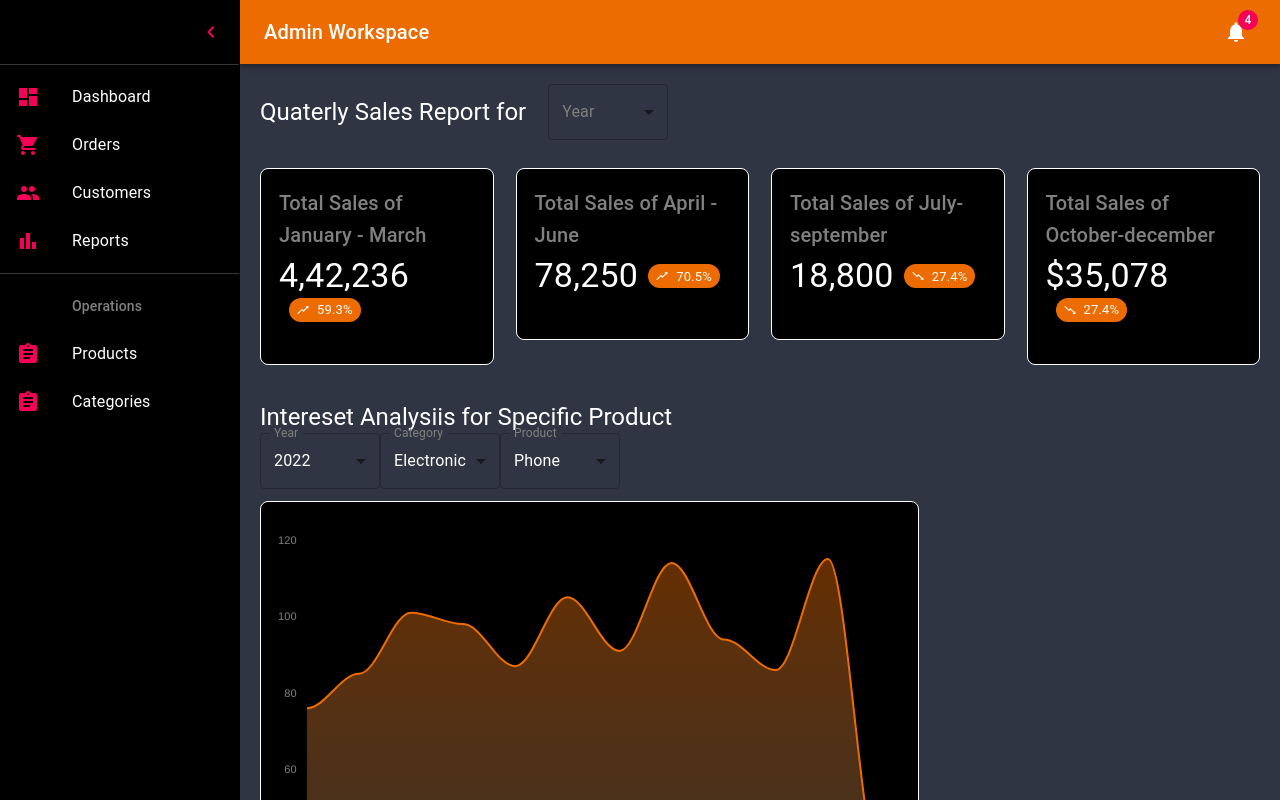
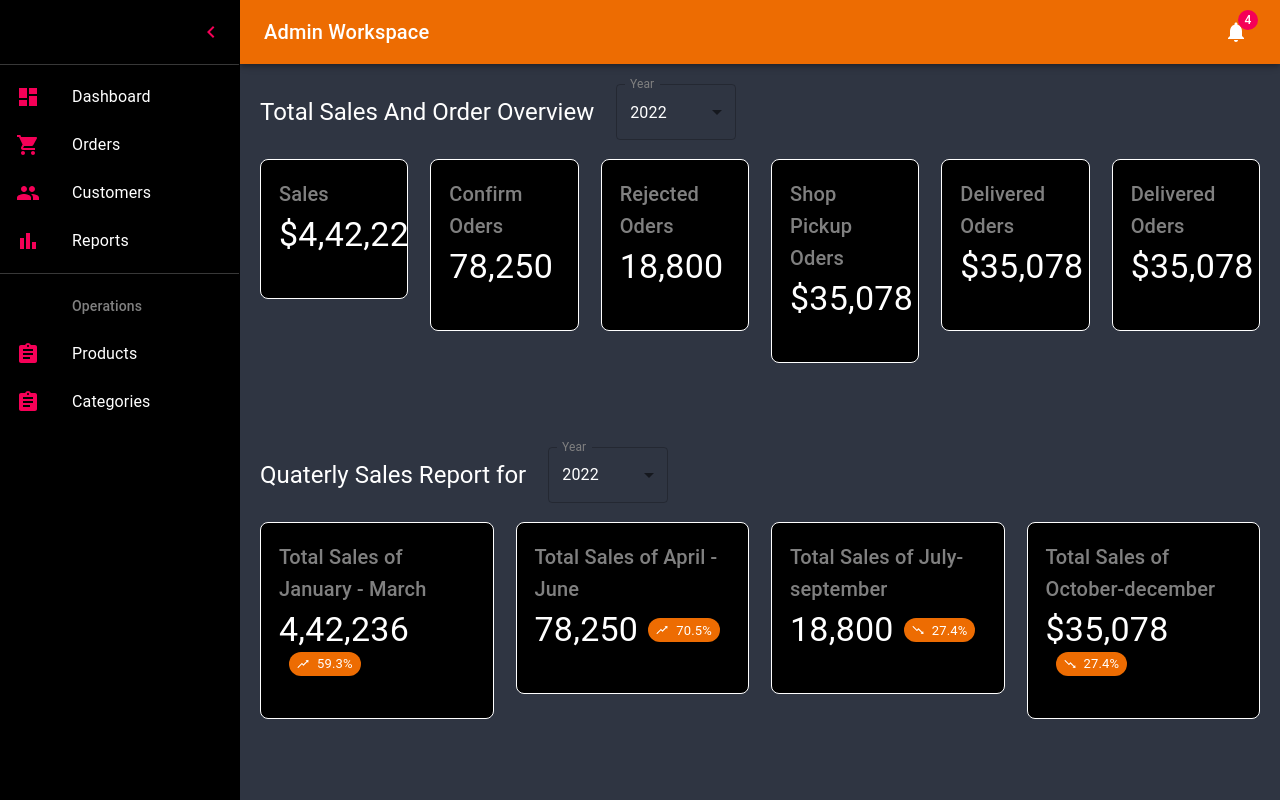
Before and after one commit to Emart-Ecommerce-Sem4/E-Mart-Frontend, a React (Create React App) app: page /admin/1 in a window 1280 px wide. Built offline with nearby package versions, Linux system fonts and the light colour scheme.

Commit message:
total sales

```diff
--- a/package.json
+++ b/package.json
@@ -15,11 +15,13 @@
     "@testing-library/user-event": "^13.5.0",
     "apexcharts": "^3.35.3",
     "axios": "^0.27.2",
+    "chart.js": "^3.8.0",
     "formik": "^2.2.9",
     "moment": "^2.29.3",
     "prop-types": "^15.8.1",
     "react": "^18.0.0",
     "react-apexcharts": "^1.4.0",
+    "react-chartjs-2": "^4.2.0",
     "react-dom": "^18.0.0",
     "react-icons": "^4.3.1",
     "react-redux": "^8.0.2",
--- /dev/null
+++ b/src/components/DashboardCharts/ChartForCategory/index.jsx
@@ -0,0 +1,122 @@
+
+import { Box, Card, CardContent, CardHeader, Divider, Typography, useTheme } from '@mui/material';
+import LaptopMacIcon from '@mui/icons-material/LaptopMac';
+import PhoneIcon from '@mui/icons-material/Phone';
+import TabletIcon from '@mui/icons-material/Tablet';
+
+import { Doughnut, Pie } from "react-chartjs-2";
+import { Chart as ChartJS, ArcElement, Tooltip, Legend } from "chart.js";
+
+ChartJS.register(ArcElement, Tooltip, Legend);
+
+export const TrafficByDevice = (props) => {
+  const theme = useTheme();
+
+  const data = {
+    datasets: [
+      {
+        data: [63, 15],
+        backgroundColor: ['#3F51B5', '#e53935'],
+        borderWidth: 8,
+        borderColor: '#FFFFFF',
+        hoverBorderColor: '#FFFFFF'
+      }
+    ],
+    labels: ['Electronic', 'Toys']
+  };
+
+  const options = {
+    animation: false,
+    cutoutPercentage: 80,
+    layout: { padding: 0 },
+    legend: {
+      display: false
+    },
+    maintainAspectRatio: false,
+    responsive: true,
+    tooltips: {
+      backgroundColor: theme.palette.background.paper,
+      bodyFontColor: theme.palette.text.secondary,
+      borderColor: theme.palette.divider,
+      borderWidth: 1,
+      enabled: true,
+      footerFontColor: theme.palette.text.secondary,
+      intersect: false,
+      mode: 'index',
+      titleFontColor: theme.palette.text.primary
+    }
+  };
+
+  const devices = [
+    {
+      title: 'Electronic',
+      value: 63,
+      icon: LaptopMacIcon,
+      color: '#3F51B5'
+    },
+    {
+      title: 'Toys',
+      value: 15,
+      icon: TabletIcon,
+      color: '#E53935'
+    },
+
+  ];
+
+  return (
+    <Card {...props}>
+      {/* <CardHeader title="Traffic by Device" /> */}
+      <Divider />
+      <CardContent>
+        <Box
+          sx={{
+            height: 300,
+            position: 'relative'
+          }}
+        >
+          <Doughnut
+            data={data}
+            options={options}
+          />
+        </Box>
+        <Box
+          sx={{
+            display: 'flex',
+            justifyContent: 'center',
+            pt: 2
+          }}
+        >
+          {devices.map(({
+            color,
+            icon: Icon,
+            title,
+            value
+          }) => (
+            <Box
+              key={title}
+              sx={{
+                p: 1,
+                textAlign: 'center'
+              }}
+            >
+              <Icon color="action" />
+              <Typography
+                color="textPrimary"
+                variant="body1"
+              >
+                {title}
+              </Typography>
+              <Typography
+                style={{ color }}
+                variant="h4"
+              >
+                {value}
+                %
+              </Typography>
+            </Box>
+          ))}
+        </Box>
+      </CardContent>
+    </Card>
+  );
+};
--- a/src/pages/admin-dashboard/sections/dashboard.jsx
+++ b/src/pages/admin-dashboard/sections/dashboard.jsx
@@ -16,6 +16,8 @@ import AnalyticEcommerce from './../../../components/cards/statistics/AnalyticEc
 import HeightBox from '../../../components/HeightBox';
 import MainCard from './../../../components/cards/MainCaard';
 import ProductInterest from '../../../components/DashboardCharts/ProductInterest';
+import { TrafficByDevice } from './../../../components/DashboardCharts/ChartForCategory/index';
+
 
 // avatar style
 const avatarSX = {
@@ -51,8 +53,10 @@ export default function Dashboard(props) {
 
 
 
-  const [year, setYear] = useState('');
+  const [year, setYear] = useState('2022');
+  const [yearTotal, setYearTotal] = useState('2022');
   const [yearForProduct, setYearForProduct] = useState('2022');
+  const [categoryYear, setCategoryYear] = useState('2022');
   const [category, setCategory] = useState('Electronic');
 
   const [product, setProduct] = useState('Phone');
@@ -64,10 +68,17 @@ export default function Dashboard(props) {
     setYear(event.target.value);
 
   };
+  const handleChangeTotal = (event) => {
+
+    setYearTotal(event.target.value);
+
+  };
+  const handleChangeCategoryYear = (event) => {
+
+    setCategoryYear(event.target.value);
+  };
   const handleChangeYear = (event) => {
-
     setYearForProduct(event.target.value);
-
   };
   const handleChangeCategory = (event) => {
 
@@ -83,6 +94,57 @@ export default function Dashboard(props) {
     <div style={{ padding: 20 }}>
       <Grid container rowSpacing={4.5} columnSpacing={2.75}>
       <Grid item xs={12} sx={{ mb: -2.25 }}>
+            <CssBaseline />
+              <Grid container alignItems="center"  columnSpacing={2.75}>
+                <Grid item>
+                <Typography variant="h5">Total Sales And Order Overview</Typography>
+                </Grid>
+
+                  <Grid item>
+                    <Box sx={{ minWidth: 120 }}>
+                    <FormControl fullWidth>
+                      <InputLabel id="demo-simple-select-label">Year</InputLabel>
+                      <Select
+                        labelId="demo-simple-select-label"
+                        id="demo-simple-select"
+                        value={yearTotal}
+                        label="Year"
+                        onChange={handleChangeTotal}
+                      >
+                        <MenuItem value={2022}>2022</MenuItem>
+                        <MenuItem value={2021}>2021</MenuItem>
+                        <MenuItem value={2020}>2020</MenuItem>
+                      </Select>
+                    </FormControl>
+                    </Box>
+                  </Grid>
+
+                </Grid>
+
+                <HeightBox height={1} />
+            </Grid>
+            <Grid item xs={12} sm={6} md={4} lg={2}>
+                <AnalyticEcommerce title=" Sales " count="$4,42,226"  />
+            </Grid>
+            <Grid item xs={12} sm={6} md={4} lg={2}>
+                <AnalyticEcommerce title="Confirm Oders " count="78,250"  />
+            </Grid>
+            <Grid item xs={12} sm={6} md={4} lg={2}>
+                <AnalyticEcommerce title=" Rejected Oders " count="18,800"  isLoss color="warning"  />
+            </Grid>
+            <Grid item xs={12} sm={6} md={4} lg={2}>
+                <AnalyticEcommerce title=" Shop Pickup Oders" count="$35,078"  isLoss color="warning"  />
+            </Grid>
+            <Grid item xs={12} sm={6} md={4} lg={2}>
+                <AnalyticEcommerce title=" Delivered Oders" count="$35,078"  isLoss color="warning"  />
+            </Grid>
+            <Grid item xs={12} sm={6} md={4} lg={2}>
+                <AnalyticEcommerce title=" Delivered Oders" count="$35,078"  isLoss color="warning"  />
+            </Grid>
+            <Grid item md={8} sx={{ display: { sm: 'none', md: 'block', lg: 'none' } }} />
+
+
+            <Grid marginTop={6} item xs={12} sx={{ mb: -2.25 }}>
             <CssBaseline />
               <Grid container alignItems="center"  columnSpacing={2.75}>
                 <Grid item>
@@ -110,7 +172,7 @@ export default function Dashboard(props) {
 
                 </Grid>
 
-      <HeightBox height={10} />
+                <HeightBox height={1} />
             </Grid>
             <Grid item xs={12} sm={6} md={4} lg={3}>
                 <AnalyticEcommerce title="Total Sales of January - March " count="4,42,236" percentage={59.3}  />
@@ -128,8 +190,8 @@ export default function Dashboard(props) {
             <Grid item md={8} sx={{ display: { sm: 'none', md: 'block', lg: 'none' } }} />
 
 
-            <Grid item xs={12} md={7} lg={8}>
-                <Grid container alignItems="center" justifyContent="space-between">
+            <Grid marginTop={6} item xs={12} md={7} lg={8}>
+                <Grid container  rowSpacing={4.5} columnSpacing={2.75}>
                     <Grid item>
                         <Typography variant="h5">Intereset Analysiis for  Specific Product </Typography>
                     </Grid>
@@ -197,9 +259,46 @@ export default function Dashboard(props) {
                         <ProductInterest  />
                     </Box>
                 </MainCard>
+
+            </Grid>
+            <Grid marginTop={6} item xs={12} md={5} lg={4}>
+                <Grid container alignItems="center" justifyContent="space-between">
+                    <Grid item>
+                        <Typography variant="h5">Oder Overview with Category</Typography>
                     </Grid>
 
+
+                    <Grid item>
+                    <Box sx={{ minWidth: 120 }}>
+                    <FormControl fullWidth>
+                      <InputLabel id="demo-simple-select-label">Year</InputLabel>
+                      <Select
+                        labelId="demo-simple-select-label"
+                        id="demo-simple-select"
+                        value={categoryYear}
+                        label="Year"
+                        onChange={handleChangeCategoryYear}
+                      >
+                        <MenuItem value={2022}>2022</MenuItem>
+                        <MenuItem value={2021}>2021</MenuItem>
+                        <MenuItem value={2020}>2020</MenuItem>
+                      </Select>
+                    </FormControl>
+                    </Box>
+
+
             </Grid>
+                    <Grid item />
+                </Grid>
+                <MainCard sx={{ mt: 2 }} content={false}>
+                <TrafficByDevice />
+
+                </MainCard>
+            </Grid>
+
+
+    </Grid>
+
     </div>
   );
 }
```
Also changed, not shown: 1 other file (tests, documents, lock files or other folders). Lines whose indentation alone changed are shown as unchanged.
